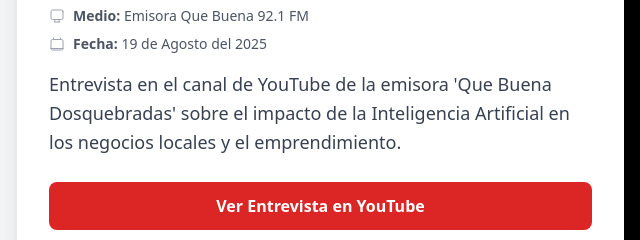
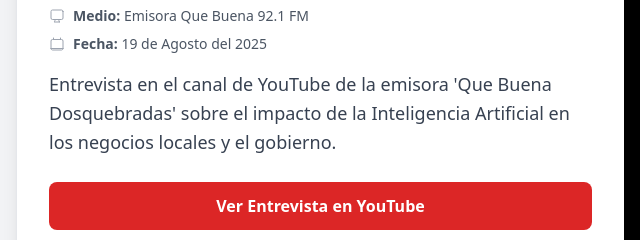
Before and after one commit to ASGAMO-DS/Mi-Portafolio, a plain HTML site: page noticias.html in a window 1280 px wide. Shown: the part 1004-1244 px from the top of the page, 16-656 px from the left. Drawn offline with nearby package versions, Linux system fonts and the light colour scheme; grey boxes are pictures that could not be loaded.

Commit message:
Update noticias.html

```diff
--- a/noticias.html
+++ b/noticias.html
@@ -88,7 +88,7 @@
                                         <span><span class="font-semibold">Fecha:</span> 19 de Agosto del 2025</span>
                                     </div>
                                 </div>
-                                <p class="text-lg text-gray-700 leading-relaxed mt-4">Entrevista en el canal de YouTube de la emisora 'Que Buena Dosquebradas' sobre el impacto de la Inteligencia Artificial en los negocios locales y el emprendimiento.</p>
+                                <p class="text-lg text-gray-700 leading-relaxed mt-4">Entrevista en el canal de YouTube de la emisora 'Que Buena Dosquebradas' sobre el impacto de la Inteligencia Artificial en los negocios locales y el gobierno.</p>
                                 <a href="https://www.youtube.com/watch?v=Z_xNFVsvm8w" target="_blank" rel="noopener noreferrer" class="mt-6 inline-block bg-red-600 text-white font-semibold px-6 py-3 rounded-lg hover:bg-red-700 transition-colors text-center">
                                     Ver Entrevista en YouTube
                                 </a>
```
